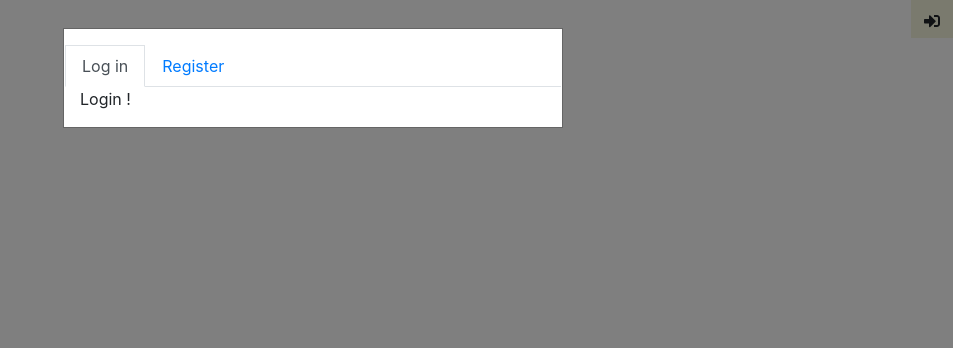
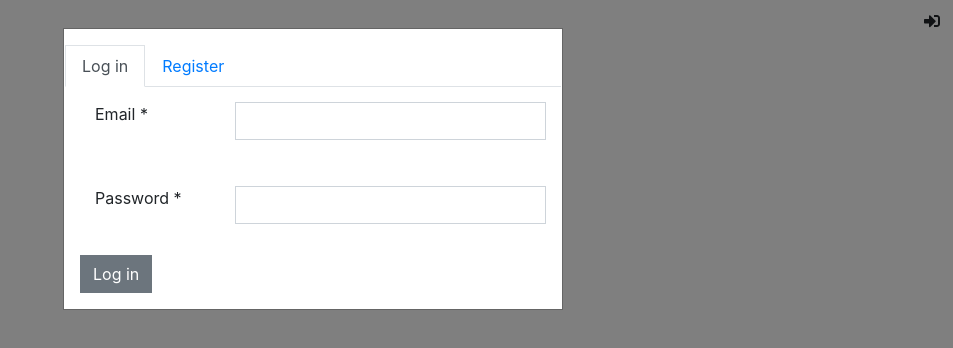
Before and after one commit to ahlinist/tempvs-react, a React (Create React App) app: page / in a window 1280 px wide. Both pictures are taken after a click on the button 1259 px from the left and 19 px from the top of the page. Shown: the top 348 px of the page, without its empty margins (327-1280 px from the left). Built offline with nearby package versions, Linux system fonts and the light colour scheme.

Commit message:
Update login\register forms

```diff
--- a/src/App.css
+++ b/src/App.css
@@ -6,6 +6,6 @@
   text-align: center;
 }
 
-.btn {
-    background-color: beige;
+.form-group {
+  padding: 15px;
 }
--- a/src/auth/LoginForm.js
+++ b/src/auth/LoginForm.js
@@ -1,13 +1,26 @@
 import React, { Component } from 'react';
 
 import Button from 'react-bootstrap/Button';
+import Form from 'react-bootstrap/Form'
+
+import { FormattedMessage } from "react-intl";
 
 class LoginForm extends Component {
   render() {
     return (
-      <>
-        Login !
-      </>
+      <Form>
+        <Form.Group controlId="email" className="row">
+          <Form.Label className="col-sm-4"><FormattedMessage id="email.label" defaultMessage="Email"/> *</Form.Label>
+          <Form.Control className="col-sm-8" name="email" type="email" required/>
+        </Form.Group>
+        <Form.Group controlId="password" className="row">
+          <Form.Label className="col-sm-4"><FormattedMessage id="password.label" defaultMessage="Password"/> *</Form.Label>
+          <Form.Control className="col-sm-8" name="password" type="password" required/>
+        </Form.Group>
+        <Button variant="secondary" type="submit">
+          <FormattedMessage id="login.button" defaultMessage="Log in"/>
+        </Button>
+      </Form>
     );
   }
 }
--- a/src/auth/LoginRegisterButton.js
+++ b/src/auth/LoginRegisterButton.js
@@ -41,10 +41,10 @@ class LoginRegisterButton extends Component {
         <Modal show={this.state.show} onHide={this.handleClose}>
           <Modal.Body>
             <Tabs className="row">
-              <Tab eventKey="login" title={<FormattedMessage id="login" defaultMessage="Log in"/>}>
+              <Tab eventKey="login" title={<FormattedMessage id="login.tab" defaultMessage="Log in"/>}>
                 <LoginForm />
               </Tab>
-              <Tab eventKey="register" title={<FormattedMessage id="register" defaultMessage="Register"/>}>
+              <Tab eventKey="register" title={<FormattedMessage id="register.tab" defaultMessage="Register"/>}>
                 <RegistrationForm />
               </Tab>
             </Tabs>
--- a/src/auth/RegistrationForm.js
+++ b/src/auth/RegistrationForm.js
@@ -1,13 +1,22 @@
 import React, { Component } from 'react';
 
 import Button from 'react-bootstrap/Button';
+import Form from 'react-bootstrap/Form'
+
+import { FormattedMessage } from "react-intl";
 
 class RegistrationForm extends Component {
   render() {
     return (
-      <>
-        RegistrationForm !
-      </>
+      <Form>
+        <Form.Group controlId="email" className="row">
+          <Form.Label className="col-sm-4"><FormattedMessage id="email.label" defaultMessage="Email"/> *</Form.Label>
+          <Form.Control className="col-sm-8" name="email" type="email" required/>
+        </Form.Group>
+        <Button variant="secondary" type="submit">
+          <FormattedMessage id="request.registration.button" defaultMessage="Request registration"/>
+        </Button>
+      </Form>
     );
   }
 }
--- a/src/index.js
+++ b/src/index.js
@@ -17,9 +17,7 @@ const language = navigator.language.split(/[-_]/)[0];  // language without regio
 
 ReactDOM.render(
   <IntlProvider locale={language} messages={data[language]}>
-    <React.StrictMode>
-      <App />
-    </React.StrictMode>
+    <App />
   </IntlProvider>,
   document.getElementById('root')
 );
--- a/src/translations/be.json
+++ b/src/translations/be.json
@@ -1,4 +1,8 @@
 {
-  "login": "Увайсьці",
-  "register": "Зарэгістравацца"
+  "login.tab": "Увайсьці",
+  "register.tab": "Зарэгістравацца",
+  "email.label": "Пошта",
+  "password.label": "Пароль",
+  "login.button": "Увайсьці",
+  "request.registration.button": "Запыт на рэгістрацыю"
 }
--- a/src/translations/en.json
+++ b/src/translations/en.json
@@ -1,4 +1,8 @@
 {
-  "login": "Log in",
-  "register": "Register"
+  "login.tab": "Log in",
+  "register.tab": "Register",
+  "email.label": "Email",
+  "password.label": "Password",
+  "login.button": "Log in",
+  "request.registration.button": "Request registration"
 }
```
